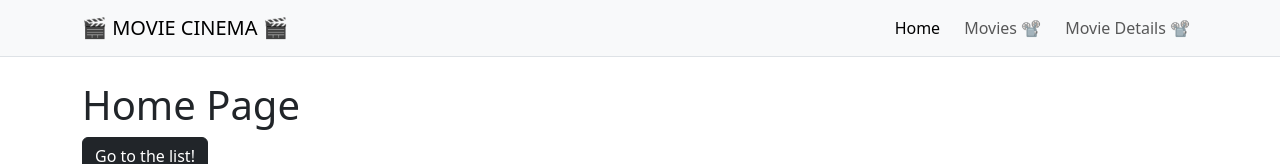
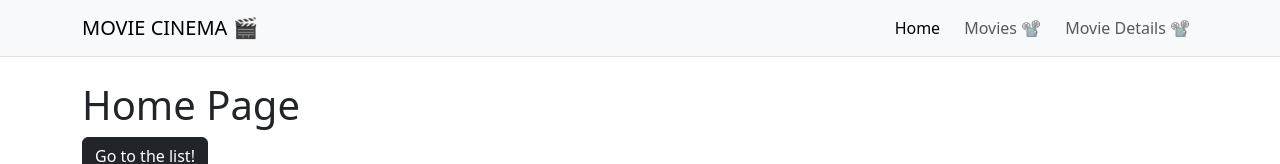
Before and after one commit to veronicacrisafi/webapp-react, a React (Vite) app: page / in a window 1280 px wide. Shown: the top 164 px of the page. Built offline with nearby package versions, Linux system fonts and the light colour scheme.

Commit message:
Modificato il componente AppHeader per rimuovere un'emoji e aggiornato HomePage per utilizzare il componente Link invece di NavLink. Rimosso import non utilizzato in MoviesList e App.

```diff
--- a/components/AppHeader.jsx
+++ b/components/AppHeader.jsx
@@ -7,7 +7,7 @@ export default function AppHeader() {
         <>
             <nav className="navbar navbar-expand bg-light border-bottom">
                 <div className="container">
-                    <span className="navbar-brand">🎬 MOVIE CINEMA 🎬 </span>
+                    <span className="navbar-brand">MOVIE CINEMA 🎬 </span>
                     <div className="navbar-nav gap-2">
                         <NavLink className="nav-link" to="/">
                             Home
--- a/pagesOutlet/HomePage.jsx
+++ b/pagesOutlet/HomePage.jsx
@@ -1,4 +1,4 @@
-import { NavLink } from "react-router-dom"
+import { Link } from "react-router-dom"
 
 export default function HomePage() {
 
@@ -6,9 +6,9 @@ export default function HomePage() {
 
         <>
             <h1>Home Page</h1>
-            <NavLink to='/movies'>
+            <Link to='/movies'>
                 <button type="button" className="btn btn-dark">Go to the list!</button>
-            </NavLink>
+            </Link>
         </>
     )
 }
--- a/pagesOutlet/MoviesList.jsx
+++ b/pagesOutlet/MoviesList.jsx
@@ -1,8 +1,6 @@
 import { useEffect, useState } from "react";
 import axios from "axios";
-import MoviesCard from "../components/MoviesCard";
 import ComponentsMovieList from "../components/ComponentsMoviesList";
-import { Link } from "react-router-dom";
 
 //mi prendo l'endpoint del mio server
 const API_URL = "http://localhost:3000/movies";
--- a/src/App.jsx
+++ b/src/App.jsx
@@ -1,11 +1,11 @@
 
-import axios from 'axios';
+
 import { BrowserRouter, Routes, Route } from 'react-router-dom';
 import HomePage from '../pagesOutlet/HomePage';
 import LayoutOutlet from '../layout/LayoutOutlet';
 import MovieList from '../pagesOutlet/MoviesList';
 import MovieDetails from '../pagesOutlet/MovieDetails'
-import MoviesCard from '../components/MoviesCard';
+
 
 
 function App() {
```
